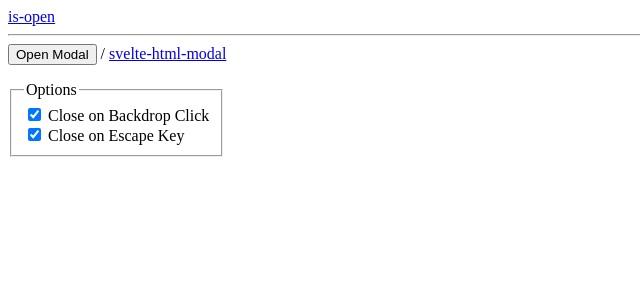
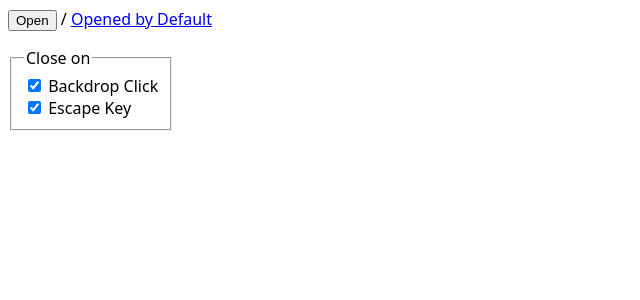
Before and after one commit to hyunbinseo/svelte-html-modal, a SvelteKit app: page / in a window 1280 px wide. Shown: the top 300 px of the page, without its empty margins (0-640 px from the left). Built offline with nearby package versions, Linux system fonts and the light colour scheme.

Commit message:
chore: separate README.svelte file

```diff
--- a/src/app.html
+++ b/src/app.html
@@ -7,6 +7,6 @@
 		%sveltekit.head%
 	</head>
 	<body data-sveltekit-preload-data="hover">
-		<div>%sveltekit.body%</div>
+		<div style="display: contents">%sveltekit.body%</div>
 	</body>
 </html>
--- /dev/null
+++ b/src/lib/README.svelte
@@ -0,0 +1,53 @@
+<!-- NOTE Update import path in README -->
+<!-- import { Modal } from 'svelte-html-modal'; -->
+
+<script>
+	import Modal from '$lib/Modal.svelte';
+
+	// Client-side JavaScript is required to display the modal.
+	// Reference https://developer.mozilla.org/en-US/docs/Web/API/HTMLDialogElement/showModal
+	let isOpen = $state(false);
+
+	const open = () => (isOpen = true);
+	const close = () => (isOpen = false);
+</script>
+
+<button type="button" onclick={open}>Open Modal</button>
+
+<!-- The wrapper <div> is used for styling. -->
+<!-- Reference the <style> element below. -->
+<div class="modal-wrapper">
+	<Modal bind:isOpen>
+		<strong>Close the Modal</strong>
+		<ul>
+			<li>Click on the backdrop</li>
+			<li>Press the <kbd>Esc</kbd> key</li>
+			<li><button type="button" onclick={close}>JavaScript Button</button></li>
+			<li>
+				<!-- Reference https://developer.mozilla.org/en-US/docs/Web/HTML/Element/form#method -->
+				<form method="dialog">
+					<button>Submit Button</button>
+				</form>
+			</li>
+		</ul>
+	</Modal>
+</div>
+
+<!-- Option 1: Vanilla CSS -->
+<style lang="postcss">
+	/* Style <dialog> within the .modal-wrapper element. */
+	/* Reference https://svelte.dev/docs/svelte/scoped-styles */
+	.modal-wrapper :global {
+		> dialog {
+			width: 20rem;
+			padding: 1rem;
+			border-radius: 0.375rem;
+			/* Override user-agent dialog:modal max-sizes. */
+			max-height: 100%; /* calc((100% - 6px) - 2em); */
+			max-width: 100%; /* calc((100% - 6px) - 2em); */
+			&::backdrop {
+				backdrop-filter: blur(8px) brightness(0.5);
+			}
+		}
+	}
+</style>
--- a/src/routes/+page.svelte
+++ b/src/routes/+page.svelte
@@ -2,39 +2,29 @@
 	import { resolve } from '$app/paths';
 	import Modal from '$lib/Modal.svelte';
 
-	// Client-side JavaScript is required to display the modal.
-	// Reference https://developer.mozilla.org/en-US/docs/Web/API/HTMLDialogElement/showModal
 	let isOpen = $state(false);
-
-	const open = () => (isOpen = true);
-	const close = () => (isOpen = false);
 
 	let closeOnBackdropClick = $state(true);
 	let closeOnEscapeKey = $state(true);
 </script>
 
-<a href={resolve('/is-open')}>is-open</a>
-<hr />
+<button type="button" onclick={() => (isOpen = true)} data-testid="open">Open</button>
+<span>/</span>
+<a href={resolve('/opened-by-default')}>Opened by Default</a>
 
-<button type="button" onclick={open} data-testid="open">Open Modal</button>
-<span>/</span>
-<a href="https://github.com/hyunbinseo/svelte-html-modal#readme">svelte-html-modal</a>
-
-<fieldset style:width="fit-content" style:margin-top="1rem">
-	<legend>Options</legend>
+<fieldset>
+	<legend>Close on</legend>
 	<label>
 		<input type="checkbox" bind:checked={closeOnBackdropClick} data-testid="backdrop" />
-		<span>Close on Backdrop Click</span>
+		<span>Backdrop Click</span>
 	</label>
 	<br />
 	<label>
 		<input type="checkbox" bind:checked={closeOnEscapeKey} data-testid="esc" />
-		<span>Close on Escape Key</span>
+		<span>Escape Key</span>
 	</label>
 </fieldset>
 
-<!-- The wrapper <div> is used for styling. -->
-<!-- Reference the <style> element below. -->
 <div class="modal-wrapper">
 	<Modal
 		bind:isOpen
@@ -52,10 +42,11 @@
 				<li>Press the <kbd>Esc</kbd> key</li>
 			{/if}
 			<li>
-				<button type="button" onclick={close} data-testid="close">JavaScript Button</button>
+				<button type="button" onclick={() => (isOpen = false)} data-testid="close">
+					JavaScript Button
+				</button>
 			</li>
 			<li>
-				<!-- Reference https://developer.mozilla.org/en-US/docs/Web/HTML/Element/form#method -->
 				<form method="dialog">
 					<button data-testid="submit">Submit Button</button>
 				</form>
@@ -65,16 +56,18 @@
 </div>
 
 <style lang="postcss">
-	/* Style <dialog> within the .modal-wrapper element. */
-	/* Reference https://svelte.dev/docs/svelte/scoped-styles */
+	:root {
+		font-family: system-ui;
+	}
+	fieldset {
+		width: fit-content;
+		margin-top: 1rem;
+	}
 	.modal-wrapper :global {
 		> dialog {
 			width: 20rem;
 			padding: 1rem;
 			border-radius: 0.375rem;
-			/* Override user-agent dialog:modal max-sizes. */
-			max-height: 100%; /* calc((100% - 6px) - 2em); */
-			max-width: 100%; /* calc((100% - 6px) - 2em); */
 			&::backdrop {
 				backdrop-filter: blur(8px) brightness(0.5);
 			}
--- /dev/null
+++ b/src/routes/opened-by-default/+page.svelte
@@ -0,0 +1,34 @@
+<script>
+	import { resolve } from '$app/paths';
+	import Modal from '$lib/Modal.svelte';
+
+	let isOpen = $state(true);
+</script>
+
+<button type="button" onclick={() => (isOpen = true)}>Open</button>
+<span>/</span>
+<a href={resolve('/')}>Home</a>
+
+<div class="modal-wrapper">
+	<Modal bind:isOpen>
+		<form method="dialog">
+			<button>Close</button>
+		</form>
+	</Modal>
+</div>
+
+<style lang="postcss">
+	:root {
+		font-family: system-ui;
+	}
+	.modal-wrapper :global {
+		> dialog {
+			width: 20rem;
+			padding: 1rem;
+			border-radius: 0.375rem;
+			&::backdrop {
+				backdrop-filter: blur(8px) brightness(0.5);
+			}
+		}
+	}
+</style>
```
Also changed, not shown: src/routes/is-open/+page.svelte (deleted, +0 -15 lines), 2 other files (tests, documents, lock files or other folders).
